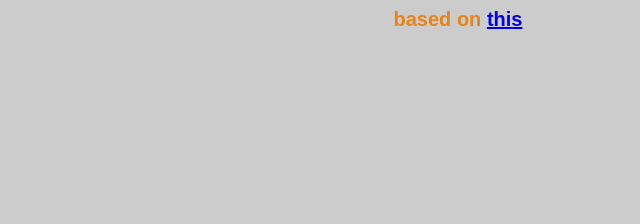
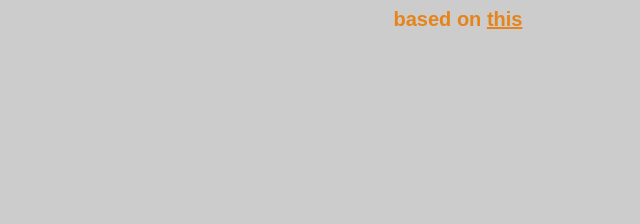
Before and after one commit to lavertym/engineering-weekly, a plain HTML site: page index.html in a window 1280 px wide. Shown: the top 224 px of the page, 182-822 px from the left. Drawn offline with Linux system fonts and the light colour scheme.

Commit message:
Update index.html

```diff
--- a/index.html
+++ b/index.html
@@ -52,7 +52,11 @@
       to   { transform: rotate(360deg) translateX(200px) rotate(-360deg); }
   }
 
-  .blink {
+  .blink,
+  .blink a:visited,
+  .blink a:hover,
+  .blink a:link,
+  .blink a:active {
     color:orange;
     font-weight:bold;
     font-size:20px;
```
